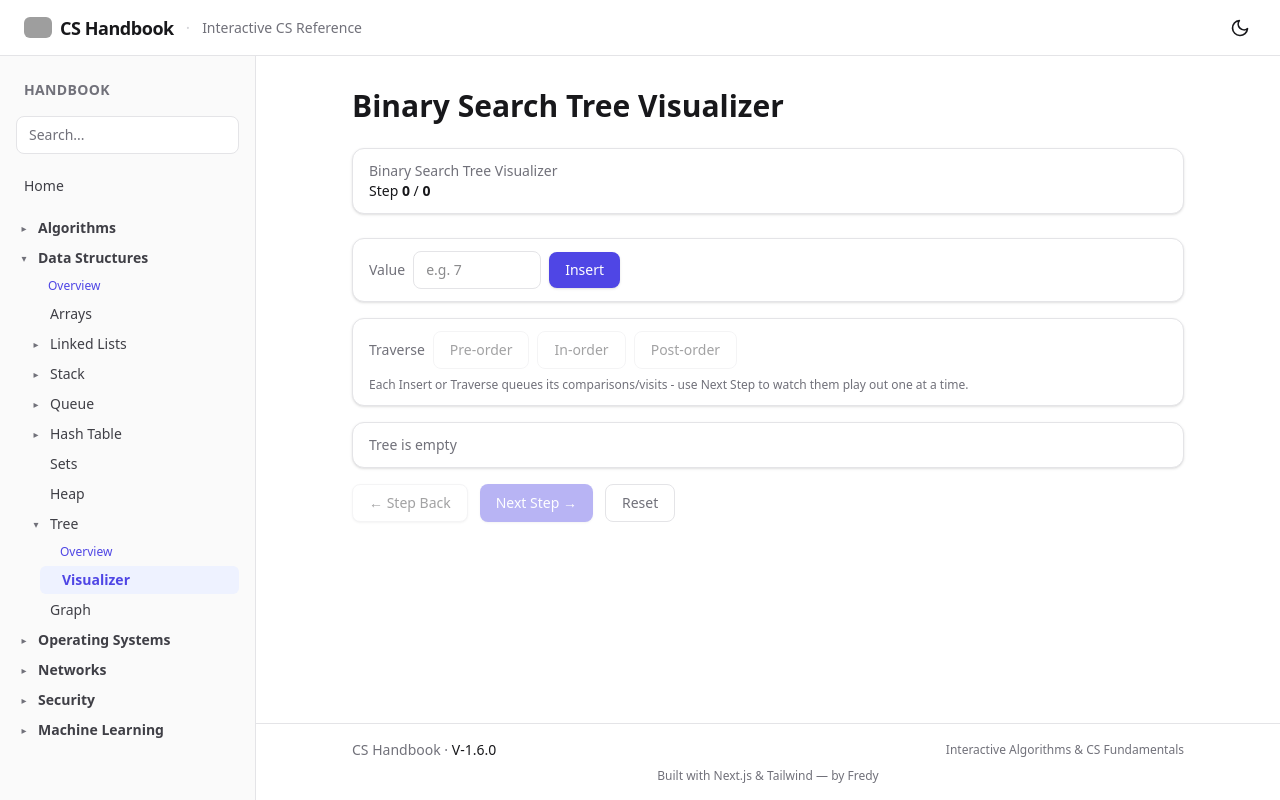
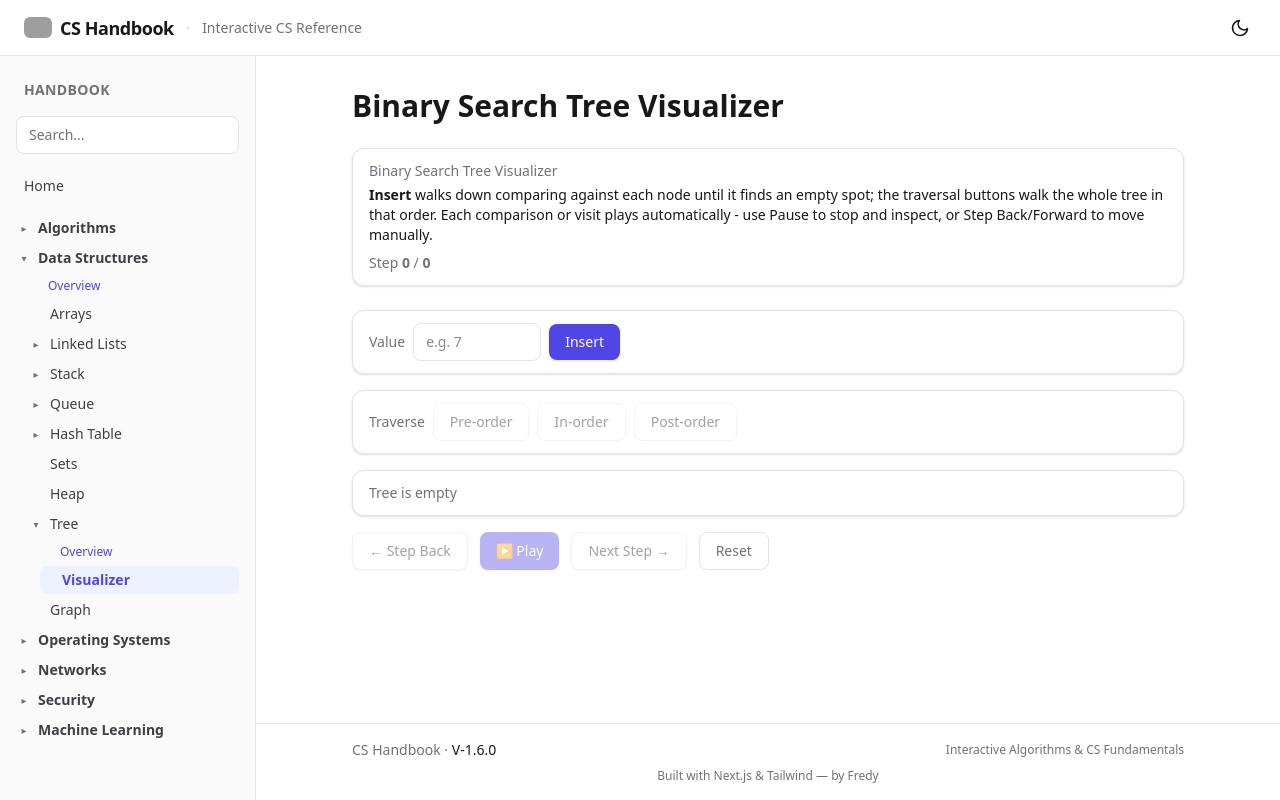
Before and after one commit to Chrainx/CS-Handbook, a Next.js app: page /data-structures/tree/visualizer in a window 1280 px wide. Built offline with nearby package versions, Linux system fonts and the light colour scheme; grey boxes are pictures that could not be loaded.

Commit message:
Update Tree visualizer to use run()/OperationControls

```diff
--- a/src/visualizers/tree/treeVisualizer.tsx
+++ b/src/visualizers/tree/treeVisualizer.tsx
@@ -1,9 +1,9 @@
 'use client'
 
 import { useState } from 'react'
-import StepControls from '@/visualizers/stepControls'
 import GraphCanvas from '@/visualizers/primitives/graph/graphCanvas'
 import { StepTextPanel } from '@/visualizers/shared/stepTextPanel'
+import { OperationControls } from '@/visualizers/shared/operationControls'
 import { useOperationHistory } from '@/visualizers/shared/useOperationHistory'
 import {
   bstInsertSteps,
@@ -24,23 +24,34 @@ const TRAVERSAL_LABELS: Record<TraversalOrder, string> = {
 export default function TreeVisualizer() {
   const [input, setInput] = useState('')
 
-  const { state, text, index, length, commitMany, back, forward, reset } =
-    useOperationHistory<TreeStep, typeof initialTreeVisualState>({
-      reducer: treeReducer,
-      initialState: initialTreeVisualState,
-      describeStep: describeTreeStep,
-    })
+  const {
+    state,
+    text,
+    index,
+    length,
+    playing,
+    run,
+    play,
+    pause,
+    back,
+    forward,
+    reset,
+  } = useOperationHistory<TreeStep, typeof initialTreeVisualState>({
+    reducer: treeReducer,
+    initialState: initialTreeVisualState,
+    describeStep: describeTreeStep,
+  })
 
   function insert() {
     const value = Number(input)
     if (input.trim() === '' || Number.isNaN(value)) return
-    commitMany(bstInsertSteps(state.root, value))
+    run(bstInsertSteps(state.root, value))
     setInput('')
   }
 
   function traverse(order: TraversalOrder) {
     if (!state.root) return
-    commitMany(bstTraverseSteps(state.root, order))
+    run(bstTraverseSteps(state.root, order))
   }
 
   return (
@@ -49,7 +60,14 @@ export default function TreeVisualizer() {
         <div className="text-sm text-muted-foreground">
           Binary Search Tree Visualizer
         </div>
-        <div className="text-sm text-foreground">
+        <p className="mt-1 text-sm text-foreground">
+          <strong>Insert</strong> walks down comparing against each node
+          until it finds an empty spot; the traversal buttons walk the
+          whole tree in that order. Each comparison or visit plays
+          automatically - use Pause to stop and inspect, or Step
+          Back/Forward to move manually.
+        </p>
+        <div className="mt-2 text-sm text-muted-foreground">
           Step <strong>{index}</strong> / <strong>{length}</strong>
         </div>
       </div>
@@ -83,11 +101,6 @@ export default function TreeVisualizer() {
             {TRAVERSAL_LABELS[order]}
           </button>
         ))}
-
-        <p className="w-full text-xs text-muted-foreground">
-          Each Insert or Traverse queues its comparisons/visits - use Next
-          Step to watch them play out one at a time.
-        </p>
       </div>
 
       {!state.root ? (
@@ -100,9 +113,12 @@ export default function TreeVisualizer() {
 
       <StepTextPanel text={text} />
 
-      <StepControls
+      <OperationControls
+        playing={playing}
         canStepBack={index > 0}
         canStepForward={index < length}
+        onPlay={play}
+        onPause={pause}
         onStepBack={back}
         onStepForward={forward}
         onReset={reset}
```
